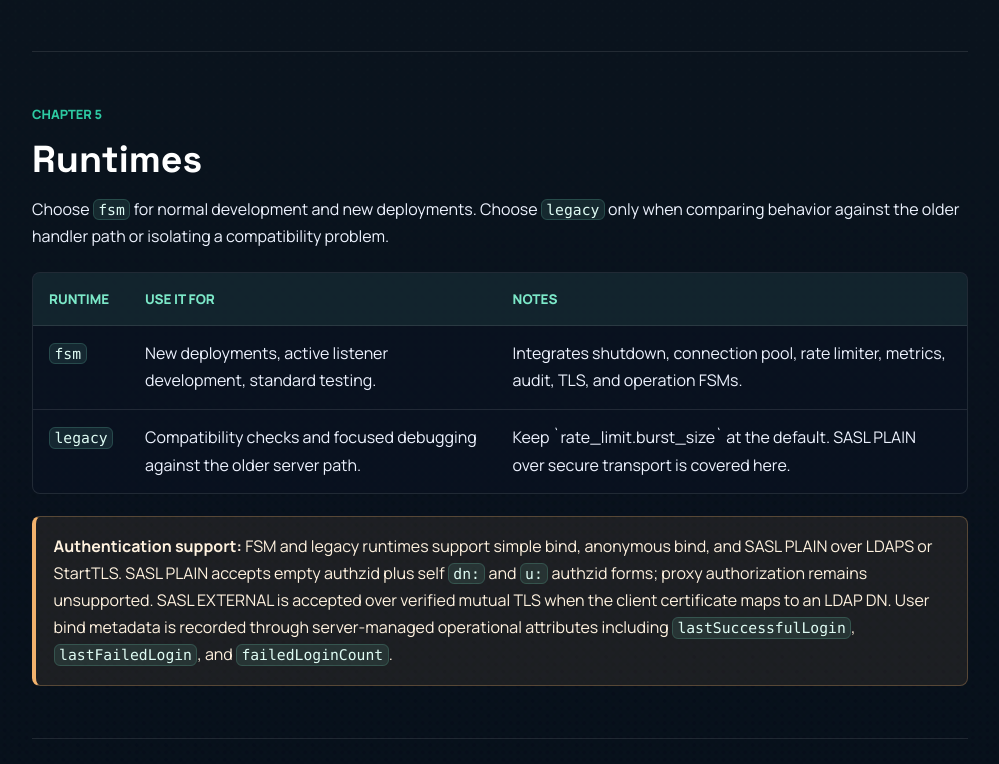
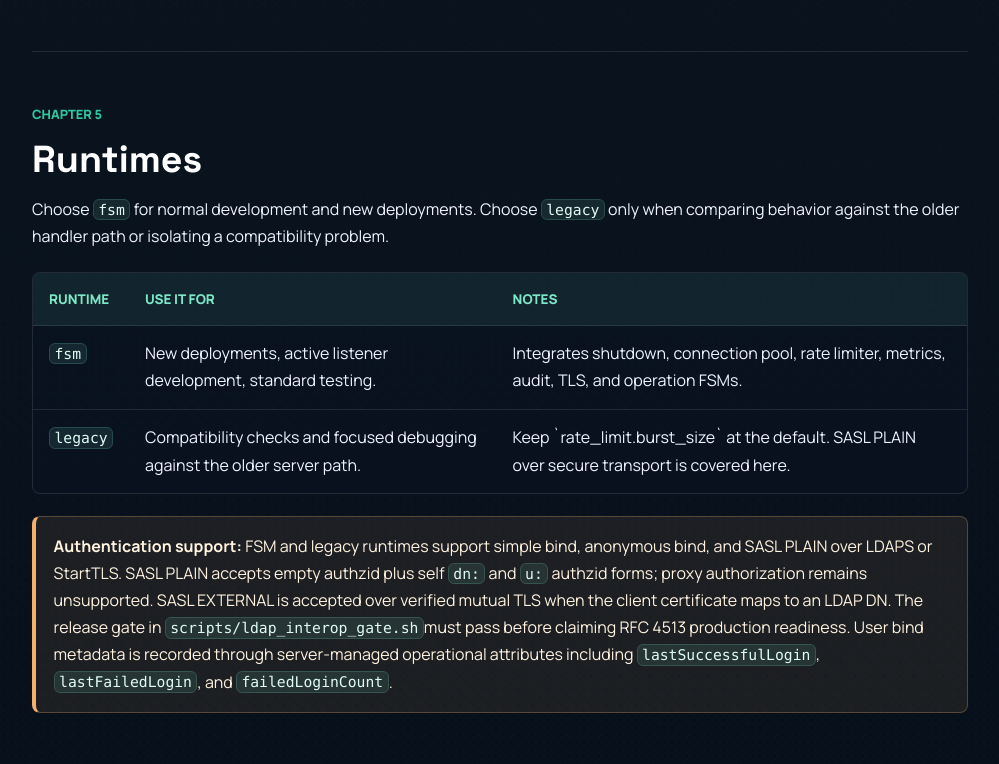
Before and after one commit to keaz/opendr, a React (Vite) app in the folder site/: page / in a window 1280 px wide. Shown: the part 11236-12000 px from the top of the page, without its empty margins (276-1275 px from the left). Built offline with nearby package versions, Linux system fonts and the light colour scheme.

Commit message:
Extend RFC 4513 interop gate

```diff
--- a/site/src/App.tsx
+++ b/site/src/App.tsx
@@ -1121,8 +1121,10 @@ pnpm build`}</code></pre>
                 self <code>dn:</code> and <code>u:</code> authzid forms; proxy
                 authorization remains unsupported. SASL EXTERNAL is accepted
                 over verified mutual TLS when the client certificate maps to an
-                LDAP DN. User bind metadata is recorded through server-managed
-                operational attributes including{" "}
+                LDAP DN. The release gate in <code>scripts/ldap_interop_gate.sh</code>
+                must pass before claiming RFC 4513 production readiness. User
+                bind metadata is recorded through server-managed operational
+                attributes including{" "}
                 <code>lastSuccessfulLogin</code>, <code>lastFailedLogin</code>,
                 and <code>failedLoginCount</code>.
               </div>
```
Also changed, not shown: scripts/README.md, 4 other files (tests, documents, lock files or other folders).
